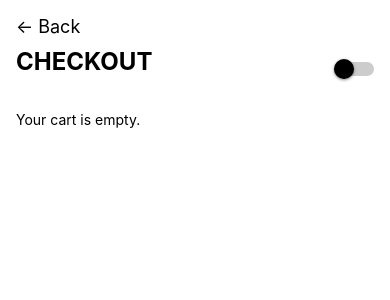
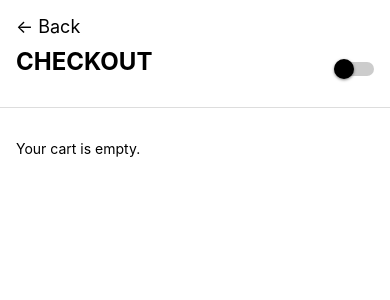
Before and after one commit to khaatriinaa/gonzales-khatrina-joice-react-native-navigation, a React Native app: screen /Checkout in a window 390 px wide. Shown: the top 300 px of the page. Built offline with nearby package versions, Linux system fonts and the light colour scheme.

Commit message:
Fix Layout (40)

```diff
--- a/src/screens/CheckoutScreen.tsx
+++ b/src/screens/CheckoutScreen.tsx
@@ -1,5 +1,13 @@
 import React, { useState } from "react";
-import { View, Text, Pressable, Switch, Modal, Image, ScrollView } from "react-native";
+import {
+  View,
+  Text,
+  Pressable,
+  Switch,
+  Modal,
+  Image,
+  ScrollView,
+} from "react-native";
 import { SafeAreaView } from "react-native-safe-area-context";
 
 import { useCart } from "../contexts/CartContext";
@@ -37,29 +45,46 @@ const CheckoutScreen: React.FC<ScreenProps<"Checkout">> = ({ navigation }) => {
 
   return (
     <SafeAreaView style={{ flex: 1, backgroundColor: dark ? "#000" : "#fff" }}>
-
-      {/* SCROLLABLE CONTENT */}
-      <ScrollView
-        contentContainerStyle={{ padding: 16, paddingBottom: 160 }}
-        keyboardShouldPersistTaps="handled"
+      <View style={{ flex: 1 }}>
+        {/* FIXED HEADER */}
+        <View
+          style={{
+            position: "absolute",
+            top: 0,
+            left: 0,
+            right: 0,
+            zIndex: 10,
+            padding: 16,
+            borderBottomWidth: 1,
+            borderColor: dark ? "#333" : "#ddd",
+            backgroundColor: dark ? "#000" : "#fff",
+          }}
         >
-        {/* BACK */}
+          {/* Back Button */}
           <Pressable onPress={() => navigation.goBack()} style={{ marginBottom: 10 }}>
             <Text style={{ fontSize: 18, color: dark ? "#fff" : "#000" }}>
               ← Back
             </Text>
           </Pressable>
 
-        {/* HEADER */}
+          {/* Header Row: Title + Toggle */}
           <View
             style={{
               flexDirection: "row",
               justifyContent: "space-between",
               alignItems: "center",
-            marginBottom: 20,
+              height: 44, // fixed height for vertical alignment
             }}
           >
-          <Text style={[styles.title, { color: dark ? "#fff" : "#000" }]}>
+            <Text
+              style={[
+                styles.title,
+                {
+                  color: dark ? "#fff" : "#000",
+                  lineHeight: 44, // center text vertically
+                },
+              ]}
+            >
               CHECKOUT
             </Text>
             <Switch
@@ -69,8 +94,17 @@ const CheckoutScreen: React.FC<ScreenProps<"Checkout">> = ({ navigation }) => {
               thumbColor={dark ? "#fff" : "#000"}
             />
           </View>
+        </View>
 
-        {/* ITEMS */}
+        {/* SCROLLABLE CONTENT */}
+        <ScrollView
+          showsVerticalScrollIndicator={false}
+          contentContainerStyle={{
+            padding: 16,
+            paddingTop: 140,   // space for fixed header
+            paddingBottom: 140 // space for fixed footer
+          }}
+        >
           {cart.length === 0 ? (
             <Text style={{ color: dark ? "#fff" : "#000" }}>
               Your cart is empty.
@@ -85,6 +119,7 @@ const CheckoutScreen: React.FC<ScreenProps<"Checkout">> = ({ navigation }) => {
                     flexDirection: "row",
                     alignItems: "center",
                     backgroundColor: dark ? "#1a1a1a" : "#f2f2f2",
+                    marginBottom: 10,
                   },
                 ]}
               >
@@ -96,6 +131,7 @@ const CheckoutScreen: React.FC<ScreenProps<"Checkout">> = ({ navigation }) => {
                     borderRadius: 8,
                     marginRight: 12,
                   }}
+                  resizeMode="cover"
                 />
                 <View style={{ flex: 1 }}>
                   <Text
@@ -118,7 +154,7 @@ const CheckoutScreen: React.FC<ScreenProps<"Checkout">> = ({ navigation }) => {
           )}
         </ScrollView>
 
-      {/* FIXED BOTTOM SUMMARY */}
+        {/* FIXED FOOTER */}
         {cart.length > 0 && (
           <View
             style={{
@@ -127,40 +163,22 @@ const CheckoutScreen: React.FC<ScreenProps<"Checkout">> = ({ navigation }) => {
               left: 0,
               right: 0,
               padding: 16,
-            backgroundColor: dark ? "#000" : "#fff",
               borderTopWidth: 1,
               borderColor: dark ? "#333" : "#ddd",
-          }}
-        >
-          {/* TOTAL */}
-          <View
-            style={{
-              flexDirection: "row",
-              justifyContent: "space-between",
-              marginBottom: 10,
+              backgroundColor: dark ? "#000" : "#fff",
             }}
           >
             <Text
               style={{
+                fontWeight: "bold",
                 fontSize: 16,
-                fontWeight: "bold",
+                marginBottom: 10,
                 color: dark ? "#fff" : "#000",
               }}
             >
-              Total
+              Total: ₱{total}
             </Text>
-            <Text
-              style={{
-                fontSize: 16,
-                fontWeight: "bold",
-                color: dark ? "#fff" : "#000",
-              }}
-            >
-              ₱{total}
-            </Text>
-          </View>
 
-          {/* PLACE ORDER */}
             <Pressable
               style={[
                 styles.button,
@@ -221,6 +239,7 @@ const CheckoutScreen: React.FC<ScreenProps<"Checkout">> = ({ navigation }) => {
             </View>
           </View>
         </Modal>
+      </View>
     </SafeAreaView>
   );
 };
```
Lines whose indentation alone changed are shown as unchanged.
